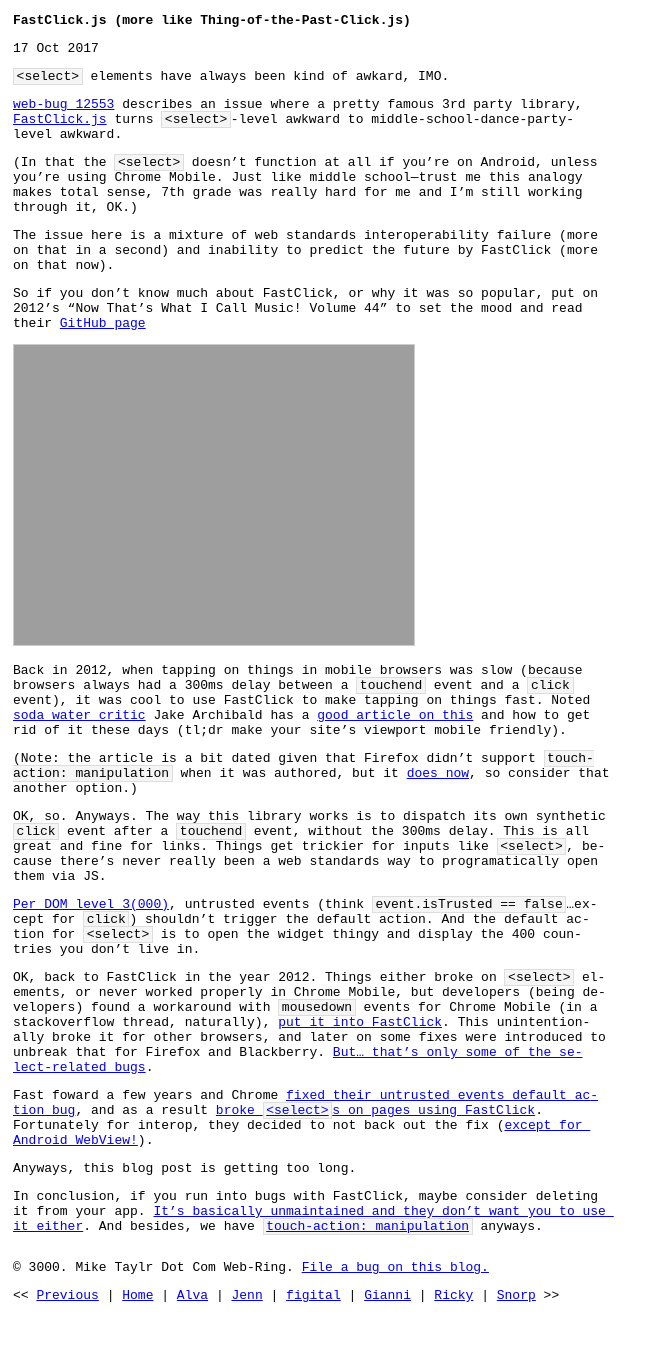
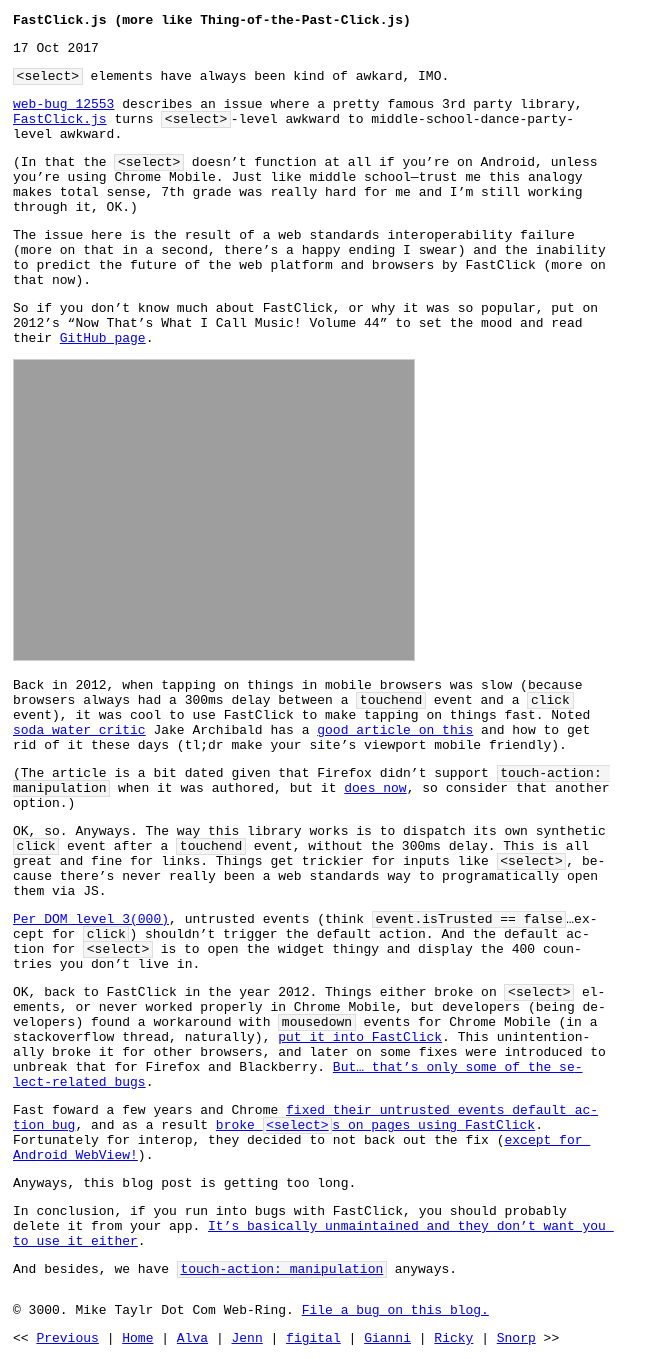
Before and after one commit to miketaylr/miketaylr.com-blog, a Jekyll site: the page built from _posts/2017-10-17-fast-click-more-like-thing-of-the-past-click.md, in a window 1280 px wide. Shown: the whole page, without its empty margins (0-660 px from the left). Built offline with Jekyll 4.4.1, drawn with Linux system fonts in a browser that asks for light colours; Markdown is read by kramdown in place of the engine named in the settings; before the commit the page ends 1316 px from its top, so only the background shows below that.

Commit message:
more edits

```diff
--- a/_posts/2017-10-17-fast-click-more-like-thing-of-the-past-click.md
+++ b/_posts/2017-10-17-fast-click-more-like-thing-of-the-past-click.md
@@ -10,15 +10,15 @@
 
 (In that the `<select>` doesn't function at all if you're on Android, unless you're using Chrome Mobile. Just like middle school&mdash;trust me this analogy makes total sense, 7th grade was really hard for me and I'm still working through it, OK.)
 
-The issue here is a mixture of web standards interoperability failure (more on that in a second) and inability to predict the future by FastClick (more on that now).
+The issue here is the result of a web standards interoperability failure (more on that in a second, there's a happy ending I swear) and the inability to predict the future of the web platform and browsers by FastClick (more on that now).
 
-So if you don't know much about FastClick, or why it was so popular, put on 2012's "Now That's What I Call Music! Volume 44" to set the mood and read their [GitHub page][ghpage]
+So if you don't know much about FastClick, or why it was so popular, put on 2012's "Now That's What I Call Music! Volume 44" to set the mood and read their [GitHub page][ghpage].
 
 <img src="https://miketaylr.com/posts/assets/music.png" style="border: 1px solid #ccc;" alt="Cover of Now Thats What I Call Music Volume 44 album">
 
 Back in 2012, when tapping on things in mobile browsers was slow (because browsers always had a 300ms delay between a `touchend` event and a `click` event), it was cool to use FastClick to make tapping on things fast. Noted [soda water critic][soda] Jake Archibald has a [good article on this][and] and how to get rid of it these days (tl;dr make your site's viewport mobile friendly).
 
-(Note: the article is a bit dated given that Firefox didn't support `touch-action: manipulation` when it was authored, but it [does now][mdn], so consider that another option.)
+(The article is a bit dated given that Firefox didn't support `touch-action: manipulation` when it was authored, but it [does now][mdn], so consider that another option.)
 
 OK, so. Anyways. The way this library works is to dispatch its own synthetic `click` event after a `touchend` event, without the 300ms delay. This is all great and fine for links. Things get trickier for inputs like `<select>`, because there's never really been a web standards way to programatically open them via JS.
 
@@ -30,7 +30,9 @@
 
 Anyways, this blog post is getting too long.
 
-In conclusion, if you run into bugs with FastClick, maybe consider deleting it from your app. [It's basically unmaintained and they don't want you to use it either][readme]. And besides, we have [`touch-action: manipulation`][tam] anyways.
+In conclusion, if you run into bugs with FastClick, you should probably delete it from your app. [It's basically unmaintained and they don't want you to use it either][readme].
+
+And besides, we have [`touch-action: manipulation`][tam] anyways.
 
 
 
```
